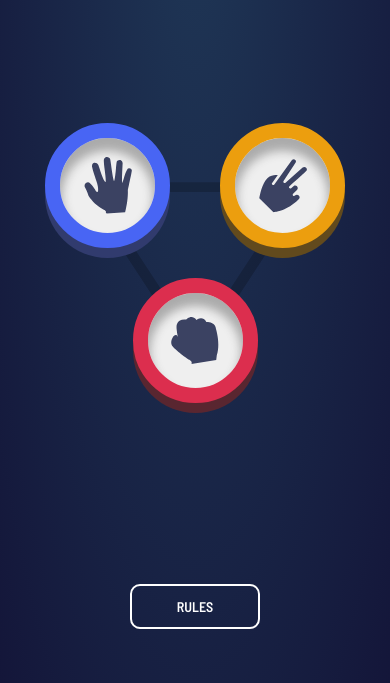
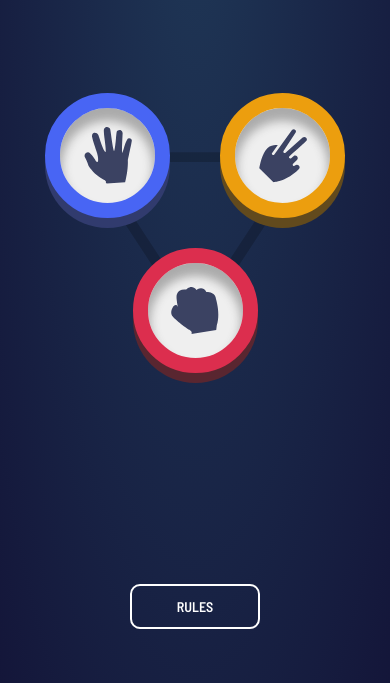
Before and after one commit to qwertyq98/rock-paper-scissors-master, a React app: page / in a window 390 px wide. Both pictures are taken after a click on the button 195 px from the left and 281 px from the top of the page. Shown: the part 135-818 px from the top of the page. Built offline with nearby package versions, Linux system fonts and the light colour scheme.

Commit message:
mobile fix button

```diff
--- a/src/components/Main/Main.scss
+++ b/src/components/Main/Main.scss
@@ -141,7 +141,7 @@
 
 @media screen and (max-width: 480px) {
   .main {
-    padding-top: 80px;
+    padding-top: 50px;
     &__bottoms {
       top: 0;
       width: 300px;
```
Also changed, not shown: build/asset-manifest.json, build/index.html, 4 other files.
